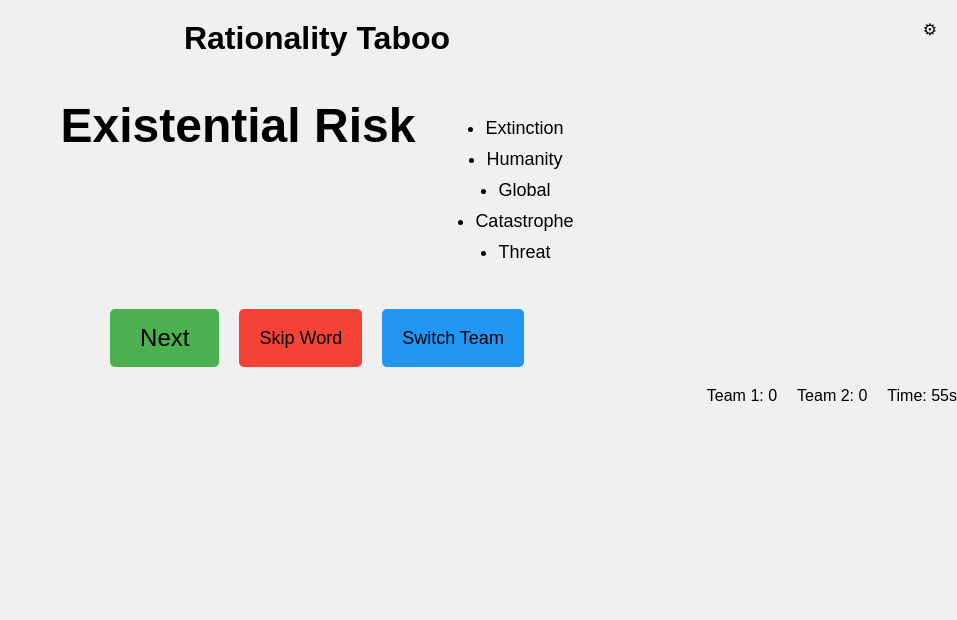
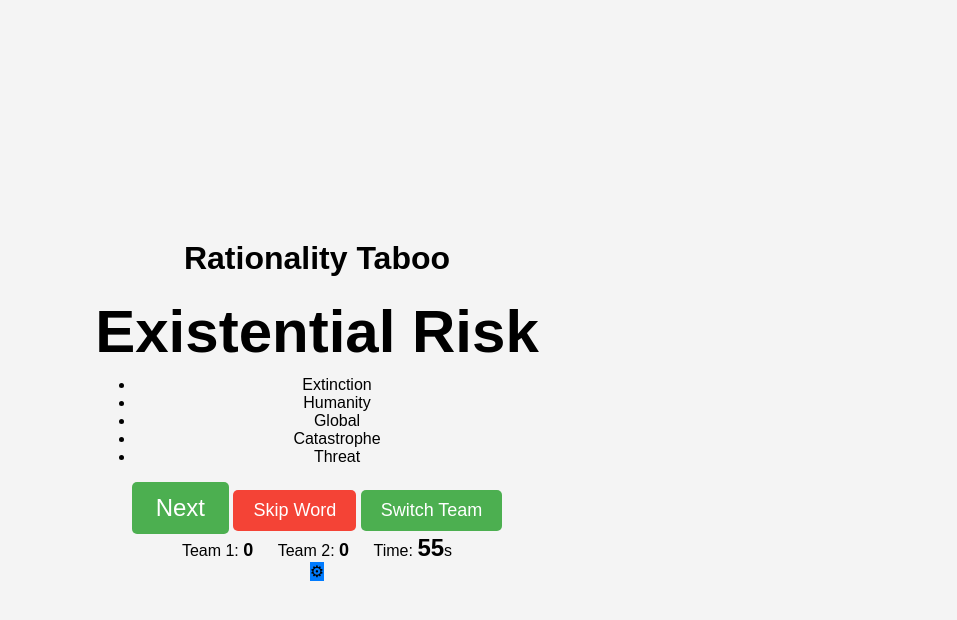
Before and after one commit to jss367/rationality_taboo, a plain HTML site: page index.html in a window 1280 px wide. Shown: the whole page, without its empty margins (323-1280 px from the left). Drawn offline with Linux system fonts and the light colour scheme.

Commit message:
Update styles.css

```diff
--- a/styles.css
+++ b/styles.css
@@ -1,88 +1,100 @@
 body {
   font-family: Arial, sans-serif;
+  background-color: #f4f4f4;
   display: flex;
   flex-direction: column;
   align-items: center;
-  background-color: #f0f0f0;
+  justify-content: center;
+  min-height: 100vh;
   margin: 0;
   padding: 0;
 }
 
 h1 {
-  margin-top: 20px;
-}
-
-.word-display {
-  display: flex;
-  justify-content: center;
-  margin-top: 20px;
+  margin: 20px 0;
 }
 
 #word {
-  font-size: 48px;
+  font-size: 60px;
   font-weight: bold;
-  margin-right: 20px;
+  margin: 10px 0;
+}
+
+@media (max-width: 480px) {
+  #word {
+    font-size: 40px;
+    line-height: 1.2;
+  }
+}
+
+#main-word-container {
+  display: inline-block;
+  position: relative;
 }
 
 #forbidden-words {
-  display: flex;
-  flex-direction: column;
-  align-items: center;
-  margin-top: 20px;
+  display: block;
+  text-align: center;
+  margin-top: 10px;
 }
 
-#forbidden-words li {
-  text-align: center;
+#team1-score,
+#team2-score {
   font-size: 18px;
-  margin-bottom: 10px;
+  font-weight: bold;
 }
 
-.controls {
+#score-container {
   display: flex;
-  justify-content: center;
-  margin-top: 20px;
+  justify-content: space-between;
+  width: 100%;
+  max-width: 300px;
+  margin: 20px auto;
+}
+
+#time-remaining {
+  font-size: 24px;
+  font-weight: bold;
+  margin-bottom: 20px;
 }
 
 button {
+  cursor: pointer;
   padding: 10px 20px;
   font-size: 18px;
-  margin: 0 10px;
   border: none;
+  outline: none;
+  background-color: #4caf50;
+  color: white;
   border-radius: 5px;
-  cursor: pointer;
 }
 
-#done {
-  background-color: #4caf50;
-  font-size: 24px;
-  padding: 15px 30px;
+button:hover {
+  background-color: #45a049;
 }
 
 #skip-word {
   background-color: #f44336;
 }
 
-#switch-team {
-  background-color: #2196f3;
+#skip-word:hover {
+  background-color: #da190b;
 }
 
-.score-display {
-  display: flex;
-  justify-content: flex-end;
-  width: 100%;
-  margin-top: 20px;
-  padding: 0 20px;
+#done {
+  font-size: 24px;
+  padding: 12px 24px;
 }
 
-.settings {
-  position: fixed;
-  top: 0;
-  right: 0;
-  padding: 20px;
-  cursor: pointer;
+#settings-button {
+  background-color: #007bff;
 }
 
-.settings-modal {
+#settings-button:hover {
+  background-color: #0069d9;
+}
+
+#settings-modal {
   display: none;
   position: fixed;
   z-index: 1;
@@ -94,12 +106,13 @@ button {
   background-color: rgba(0, 0, 0, 0.4);
 }
 
-.modal-content {
+#settings-content {
   background-color: #fefefe;
   margin: 15% auto;
   padding: 20px;
   border: 1px solid #888;
   width: 80%;
+  max-width: 300px;
 }
 
 .close {
```
